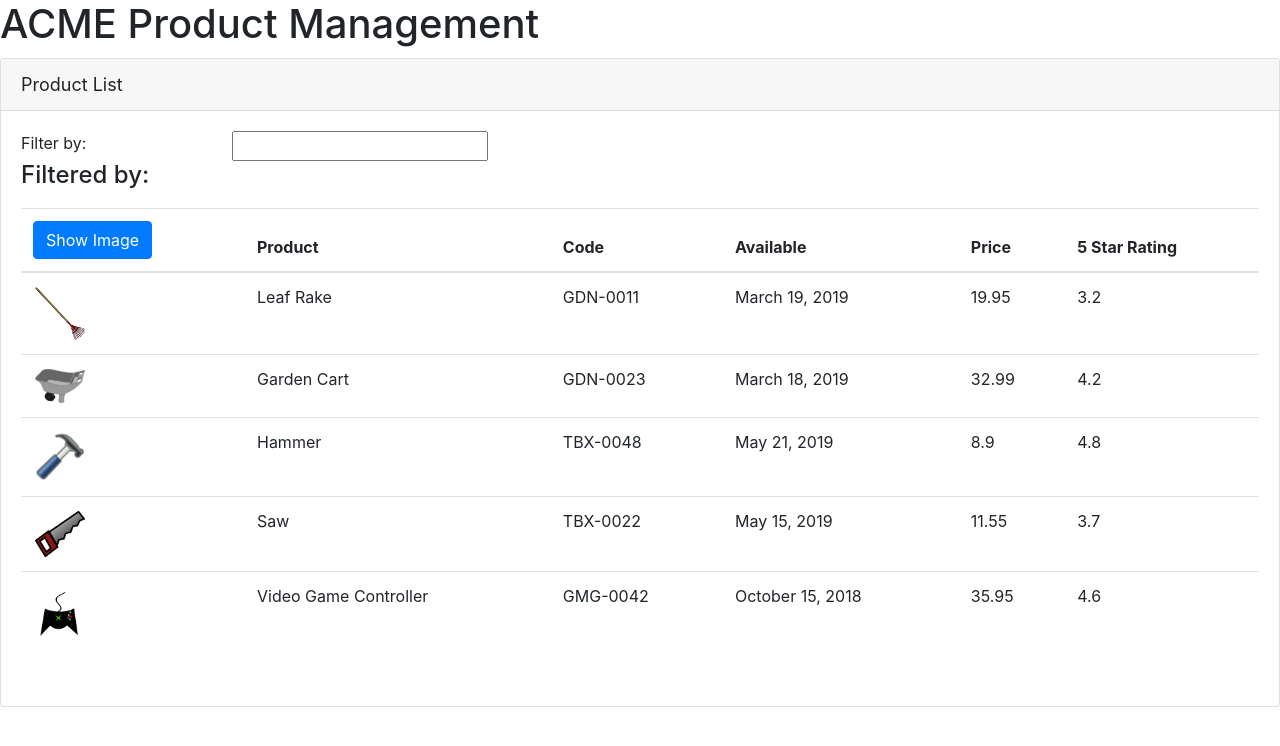
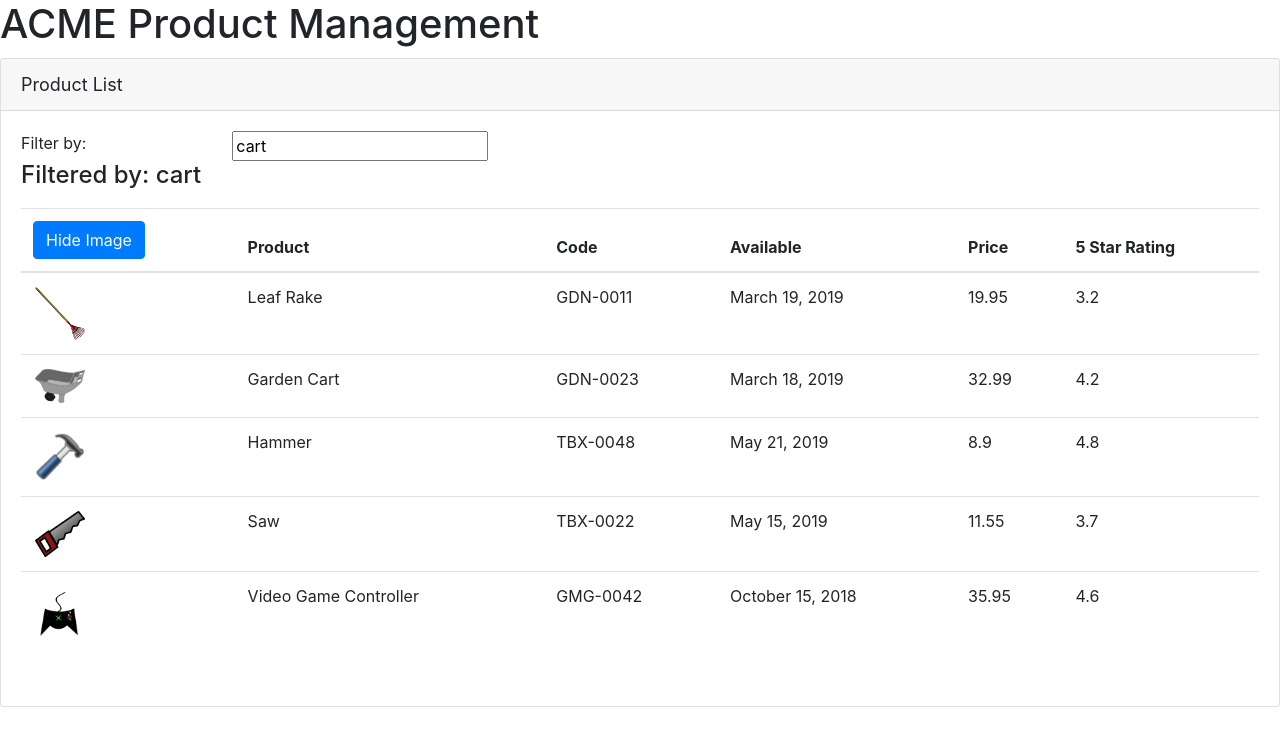
Before and after one commit to ransn/APM-practice, an Angular app: page / in a window 1280 px wide. Shown: the top 746 px of the page. Built offline with nearby package versions, Linux system fonts and the light colour scheme.

Commit message:
Handling events and two bindings

```diff
--- a/src/app/app.module.ts
+++ b/src/app/app.module.ts
@@ -1,5 +1,6 @@
 import { BrowserModule } from '@angular/platform-browser';
 import { NgModule } from '@angular/core';
+import { FormsModule } from '@angular/forms';
 
 import { AppComponent } from './app.component';
 import { ProductListComponent } from './products/product-list.component'
@@ -9,7 +10,8 @@ import { ProductListComponent } from './products/product-list.component'
     AppComponent, ProductListComponent
   ],
   imports: [
-    BrowserModule
+    BrowserModule,
+    FormsModule
   ],
   bootstrap: [AppComponent]
 })
--- a/src/app/products/product-list.component.html
+++ b/src/app/products/product-list.component.html
@@ -4,14 +4,14 @@
     </div>
     <div class='card-body'>
       <div class='row'>
-        <div class='col-md-2'>Filter by:</div>
+        <div class='col-md-2'>Filter by: </div>
         <div class='col-md-4'>
-          <input type='text' />
+          <input type='text' [(ngModel)]='filterBy'/>
         </div>
       </div>
       <div class='row'>
         <div class='col-md-6'>
-          <h4>Filtered by: </h4>
+          <h4>Filtered by: {{filterBy}}</h4>
         </div>
       </div>
       <div class='table-responsive'>
@@ -19,8 +19,8 @@
           <thead>
             <tr>
               <th>
-                <button class='btn btn-primary'>
-                  Show Image
+                <button (click) = 'toggleImage()' class='btn btn-primary'>
+                  {{showImage? 'Hide':'Show'}} Image
                 </button>
               </th>
               <th>Product</th>
@@ -33,7 +33,7 @@
           <tbody>
             <tr *ngFor='let product of products'>
                 <td>
-                  <img [src] = 'product.imageUrl'
+                  <img *ngIf='showImage' [src] = 'product.imageUrl'
                   [style.width.px]='imageWidth'
                   [style.margin.px] = 'imageMargin'
                   [title]='product.productName'/>
--- a/src/app/products/product-list.component.ts
+++ b/src/app/products/product-list.component.ts
@@ -7,6 +7,8 @@ export class ProductListComponent{
     pageTitle: string = "Product List";
     imageWidth: number = 50;
     imageMargin: number = 2;
+    showImage: boolean = true;
+    filterBy: string = 'cart';
     products: any[] = [
         {
           "productId": 1,
@@ -59,4 +61,12 @@ export class ProductListComponent{
           "imageUrl": "assets/images/xbox-controller.png"
         }
       ];
+
+      toggleImage():void{
+        if(this.showImage){
+          this.showImage = false;
+        }else{
+          this.showImage = true;
+        }
+      }
 }
```
